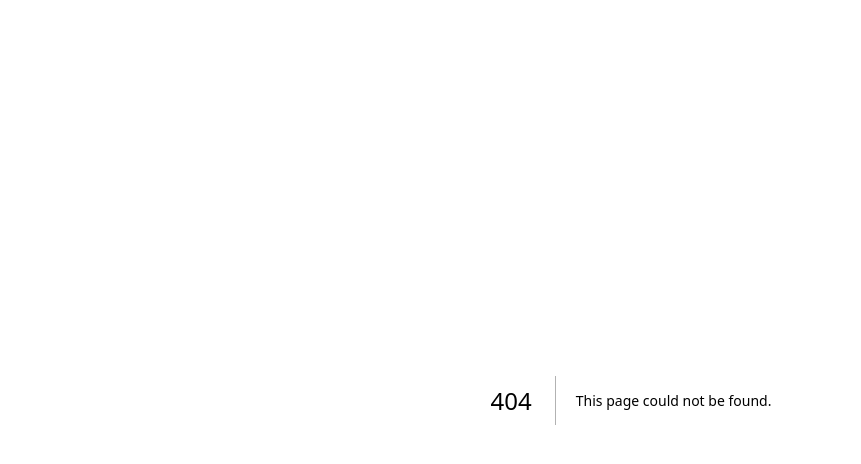
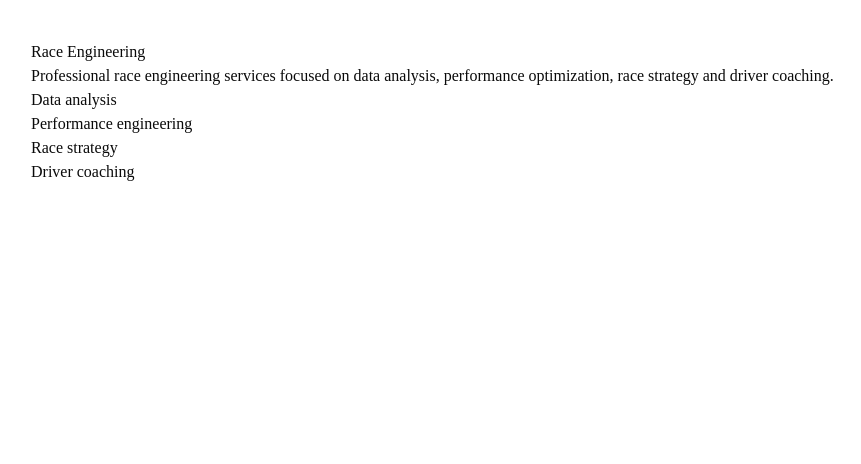
Before and after one commit to alexandregass/Trackside-Vision, a Next.js app in the folder trackside-vision/: page /engineering in a window 1280 px wide. Before the commit this address had no page. Shown: the top 464 px of the page, without its empty margins (9-870 px from the left). Built offline with nearby package versions, Linux system fonts and the light colour scheme.

Commit message:
Add core pages structure

```diff
--- /dev/null
+++ b/trackside-vision/app/engineering/page.tsx
@@ -0,0 +1,19 @@
+export default function EngineeringPage() {
+  return (
+    <main style={{ padding: 40 }}>
+      <h1>Race Engineering</h1>
+
+      <p>
+        Professional race engineering services focused on data analysis,
+        performance optimization, race strategy and driver coaching.
+      </p>
+
+      <ul>
+        <li>Data analysis</li>
+        <li>Performance engineering</li>
+        <li>Race strategy</li>
+        <li>Driver coaching</li>
+      </ul>
+    </main>
+  );
+}
```
Also changed, not shown: trackside-vision/app/contact/page.tsx (added), trackside-vision/app/projects/page.tsx (added), trackside-vision/app/simracing/page.tsx (added).
